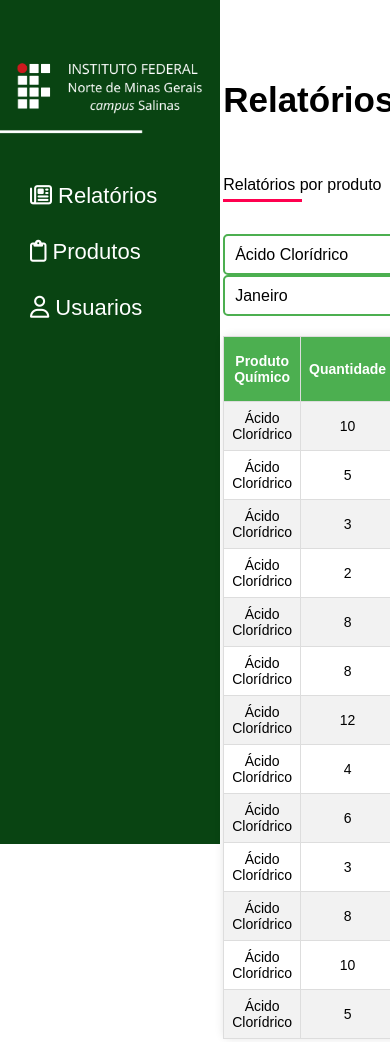
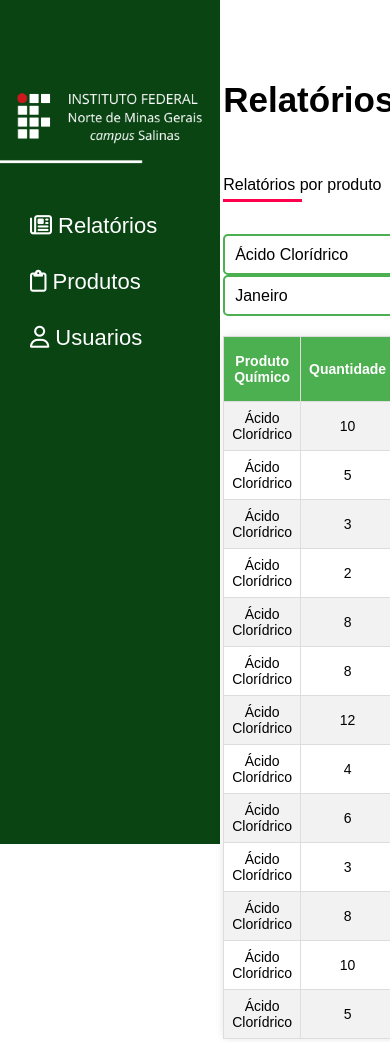
Before and after one commit to Luis-f3lps/Sistema-Estoque, a plain HTML site: page Relatorio.html in a window 390 px wide. Shown: the top 1042 px of the page. Drawn offline with Linux system fonts and the light colour scheme.

Commit message:
Update style2.css

```diff
--- a/css/style2.css
+++ b/css/style2.css
@@ -235,7 +235,7 @@ nav .fa-solid{
         margin-left: 170px;
     }
     img{
-        margin-top: 30px;
+        margin-top: 60px;
     }
 }
 
@@ -244,7 +244,7 @@ nav .fa-solid{
         margin-left: 170px;
     }
     img{
-        margin-top: 30px;
+        margin-top: 60px;
     }
 }
 
```
